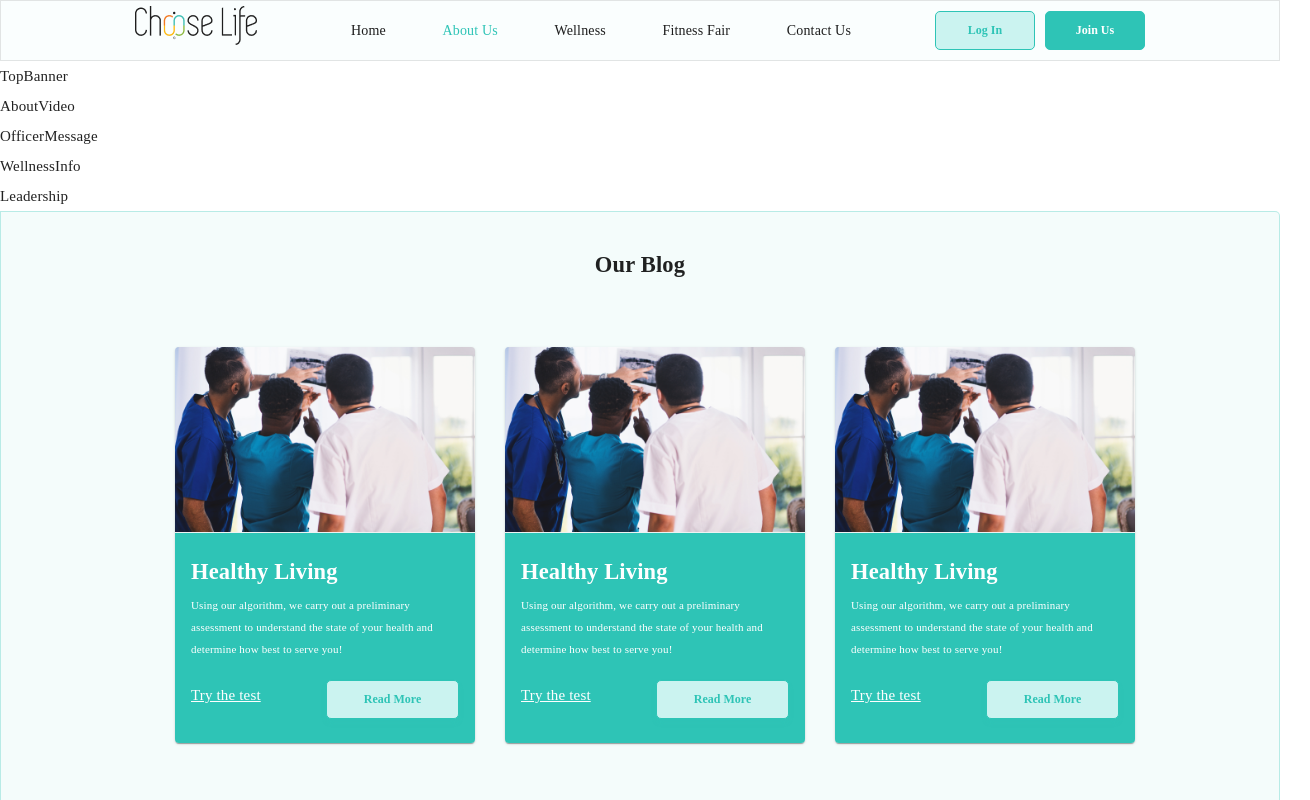
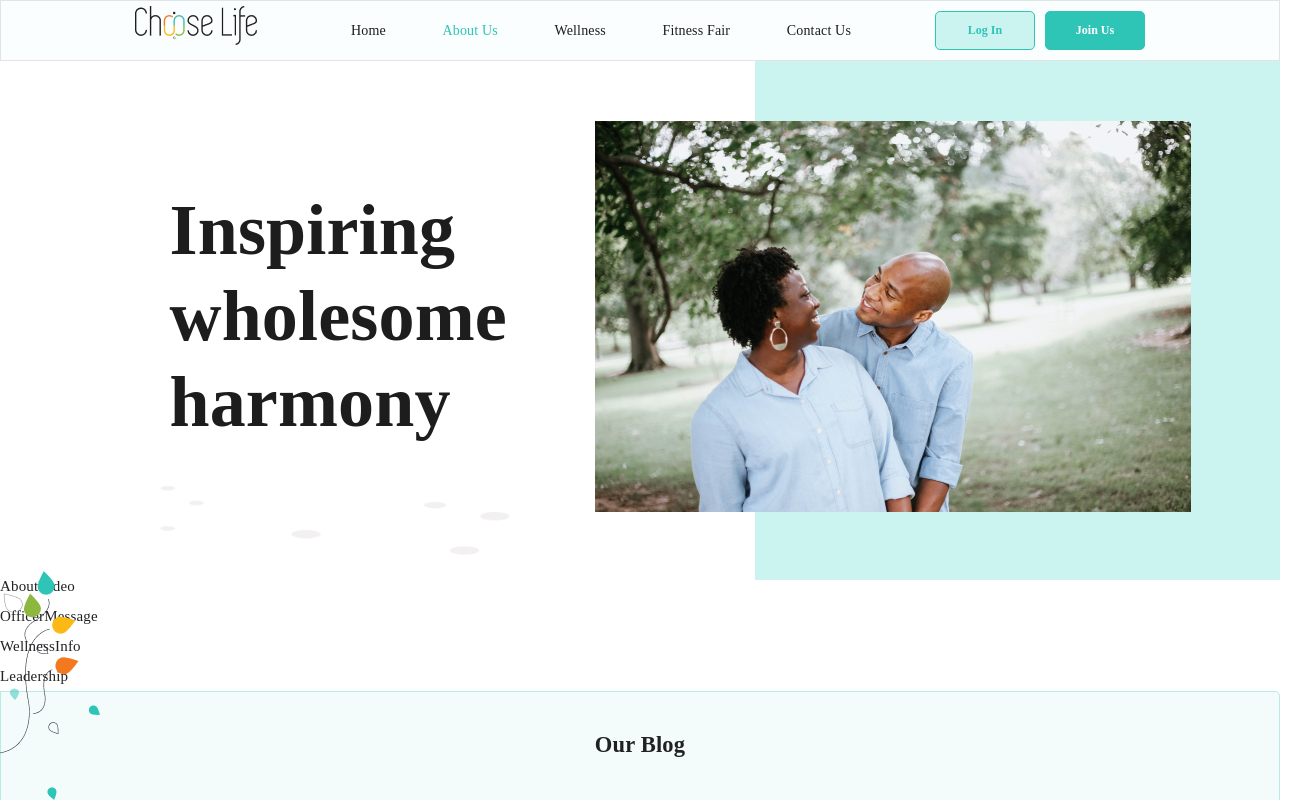
Before and after one commit to Kaeyz/react-app, a React (Create React App) app: page /about in a window 1280 px wide. Shown: the top 800 px of the page, 1310 px wide, since content can reach past the window. Built offline with nearby package versions, Linux system fonts and the light colour scheme.

Commit message:
ADD: done with topBanner component

```diff
--- a/src/components/about/TopBanner.js
+++ b/src/components/about/TopBanner.js
@@ -1,19 +1,72 @@
 // modules
-import React from 'react';
-import styled from 'styled-components';
-
+import React from "react";
+import styled from "styled-components";
+import ashBg from "../../assets/topBannerImg1.png";
+import flower from "../../assets/img/flower_1.png";
+import img from "../../assets/affection-couple.png";
 
 const Wrapper = styled.div`
-
-	/* Top Banner info styling goes here */
-
+  display: flex;
+  justify-content: center;
+  height: 51rem;
+  flex-wrap: wrap;
+  overflow: hidden;
+  .content {
+    flex-wrap: wrap;
+    h1 {
+      font-size: 7.2rem;
+      line-height: 8.6rem;
+      color: #1d1d1d;
+    }
+  }
+  .Rhs {
+    width: 59.6rem;
+    max-width: 100%;
+    height: 39.1rem;
+    z-index: 2;
+    margin-right: -8rem;
+    background-image: url(${img});
+  }
+  .Lhs{
+    width: 42.5rem;
+      position: relative ;
+      text-align:left;
+  }
+  .empty {
+    position: absolute;
+    width: 52.5rem;
+    height: 51.9rem;
+    background: #cbf3f0;
+    right: 0;
+    z-index: -1;
+  }
+  .flower {
+    position: absolute;
+    left: 0;
+    bottom: 0;
+  }
+  .ashBg {
+    position: absolute;
+    left: -1rem;
+    bottom: -11rem;
+      width: 35.077rem;
+  }
 `;
 
 export default function TopBanner() {
   return (
     <Wrapper>
       {/* top banner info component goes here */}
-			TopBanner
+      <div className="content flex">
+        <div className="Lhs" >
+          <h1>Inspiring wholesome harmony </h1>
+          <img src={ashBg} alt="ash bg" className="ashBg" />
+        </div>
+        <div className="Rhs"></div>
+      </div>
+
+      <img src={flower} alt="flower" className="flower" />
+      <div className="empty"></div>
     </Wrapper>
   );
 }
--- a/src/components/subscribe/Subscribe.js
+++ b/src/components/subscribe/Subscribe.js
@@ -8,7 +8,7 @@ const Wrapper = styled.div`
 	/* OurDrive styling goes here */
 	height:47.5rem;
 	position: relative;
-
+overflow:hidden;
 	.bg-flower {
 	    position: absolute;
         left: 3rem;
@@ -61,10 +61,11 @@ const Wrapper = styled.div`
 		}
 		[type=text] {
 			width: 234px;
-			margin-right: 1.1rem;
+						margin-right: 1.1rem;
 		}
 		[type=email] {
 			width: 378px;
+			max-width:100%;
 		}
 }
 `;
```
Also changed, not shown: src/assets/affection-couple.png (added), src/assets/topBannerImg1.png (added). Lines whose indentation alone changed are shown as unchanged.
